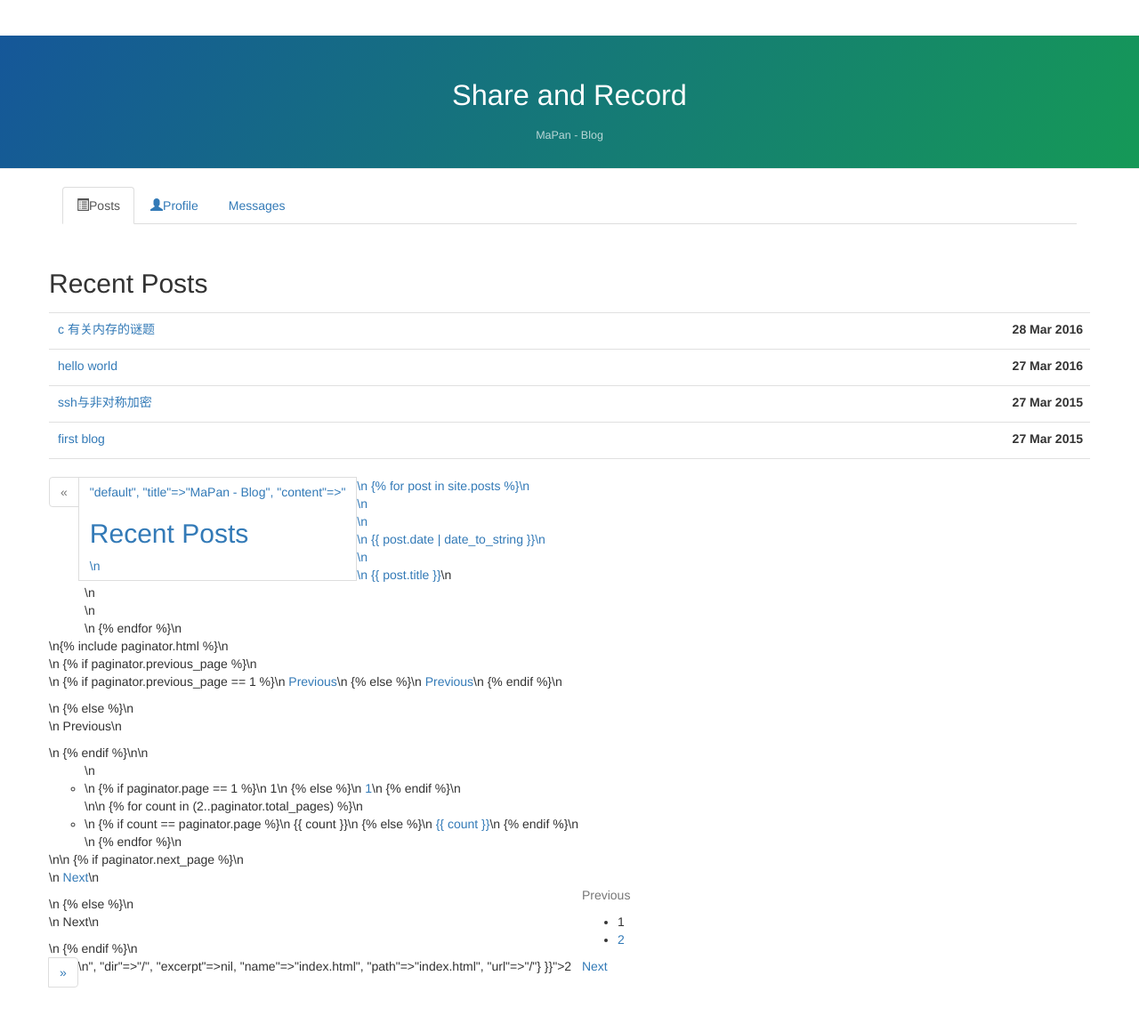
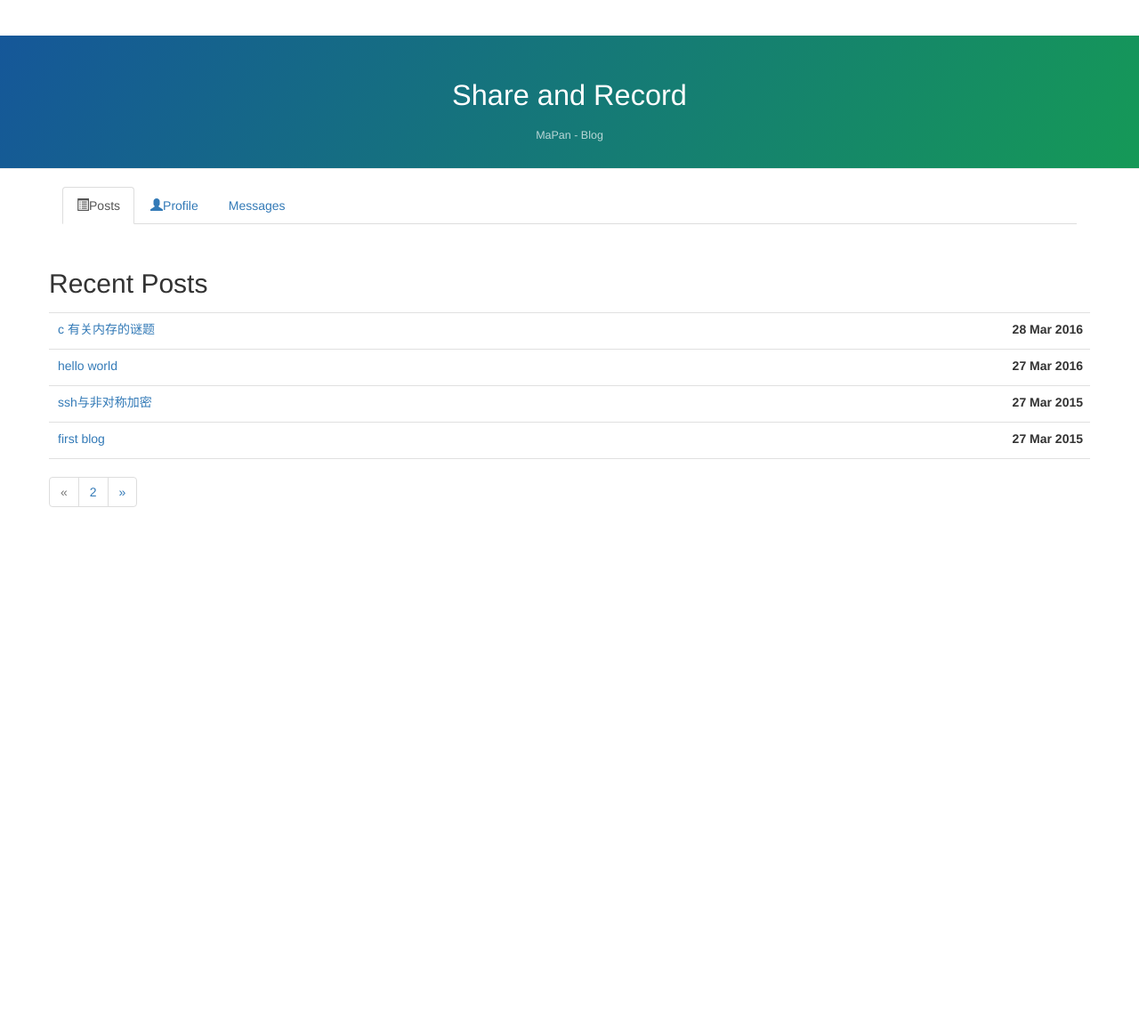
Before and after one commit to mapan1984/mapan1984.github.io, a Jekyll site: the page built from index.html, in a window 1280 px wide. Shown: the whole page at 89% size. Built offline with Jekyll 4.4.1, drawn with Linux system fonts in a browser that asks for light colours; the list of posts is cut into pages by our own code; after the commit the page ends 900 px from its top, so only the background shows below that.

Commit message:
fix pages

```diff
--- a/_includes/paginator.html
+++ b/_includes/paginator.html
@@ -1,27 +1,25 @@
 <ul class="pagination">
     {% if paginator.previous_page %}
         {% if paginator.previous_page == 1 %}
-        <li><a href="">&laquo;</a></li>
+            <li><a href="/">&laquo;</a></li>
         {% else %}
             <li>
                 <a href="{{ paginator.previous_page_path }}">&laquo;</a>
             </li>
         {% endif %}
     {% else %}
-        <li class="disabled"><a href="">&laquo;</a></li>
+        <li class="disabled">
+            <a href="">&laquo;</a>
+        </li>
     {% endif %}
 
     {% for count in (2..paginator.total_pages) %}
-        {% if count %}
         {% if count == paginator.page %}
             <li class="active"><a href="">{{ count }}</a></li>
         {% else %}
             <li>
-                <a href="{{ /page{{ count }} }}">{{ count }}</a>
+                <a href="/page{{ count }}">{{ count }}</a>
             </li>
-            {% endif %}
-        {% else %}
-            <li class="disabled"><a href="">&hellip;</a></li>
         {% endif %}
     {% endfor %}
 
--- a/index.html
+++ b/index.html
@@ -18,49 +18,5 @@
     </li>
     {% endfor %}
 </ul>
+
 {% include paginator.html %}
-<div id="post-pagination" class="pagination">
-    {% if paginator.previous_page %}
-    <p class="previous">
-        {% if paginator.previous_page == 1 %}
-            <a href="/">Previous</a>
-        {% else %}
-            <a href="{{ paginator.previous_page_path }}">Previous</a>
-        {% endif %}
-    </p>
-    {% else %}
-        <p class="previous disabled">
-            <span>Previous</span>
-        </p>
-    {% endif %}
-
-    <ul class="pages">
-        <li class="page">
-        {% if paginator.page == 1 %}
-            <span class="current-page">1</span>
-        {% else %}
-            <a href="/">1</a>
-        {% endif %}
-        </li>
-
-        {% for count in (2..paginator.total_pages) %}
-            <li class="page">
-            {% if count == paginator.page %}
-                <span class="current-page">{{ count }}</span>
-            {% else %}
-                <a href="/page{{ count }}">{{ count }}</a>
-            {% endif %}
-            </li>
-        {% endfor %}
-    </ul>
-
-    {% if paginator.next_page %}
-    <p class="next">
-        <a href="{{ paginator.next_page_path }}">Next</a>
-    </p>
-    {% else %}
-        <p class="next disabled">
-            <span>Next</span>
-        </p>
-    {% endif %}
-</div>
```
Lines whose indentation alone changed are shown as unchanged.
